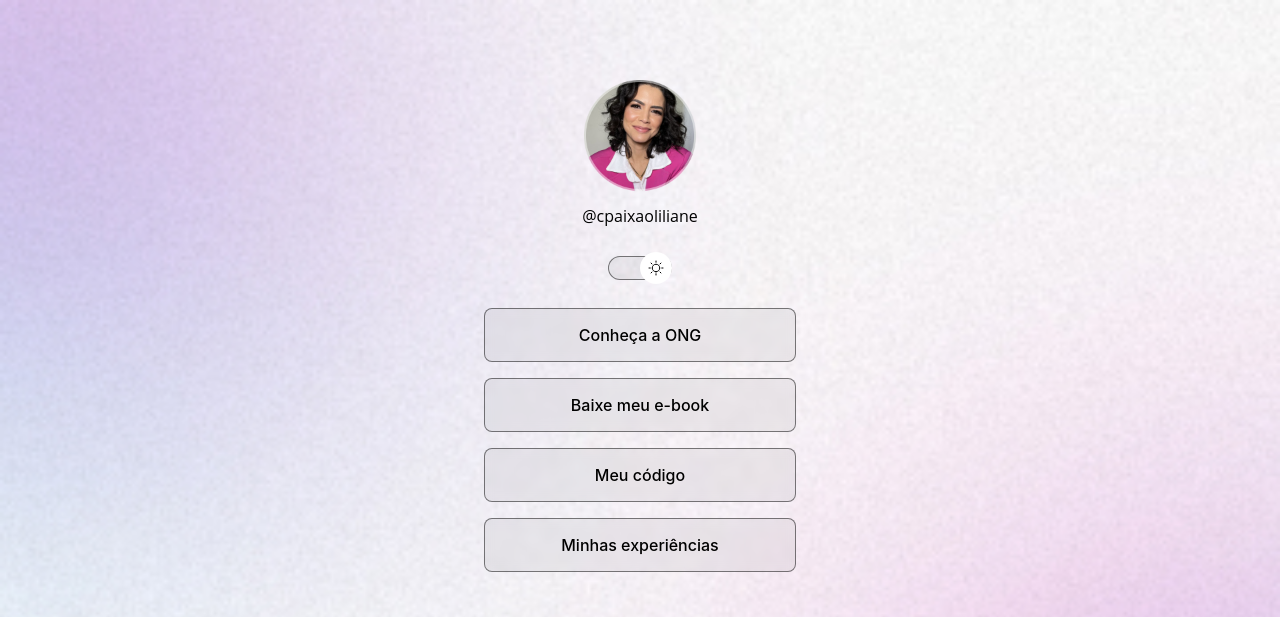
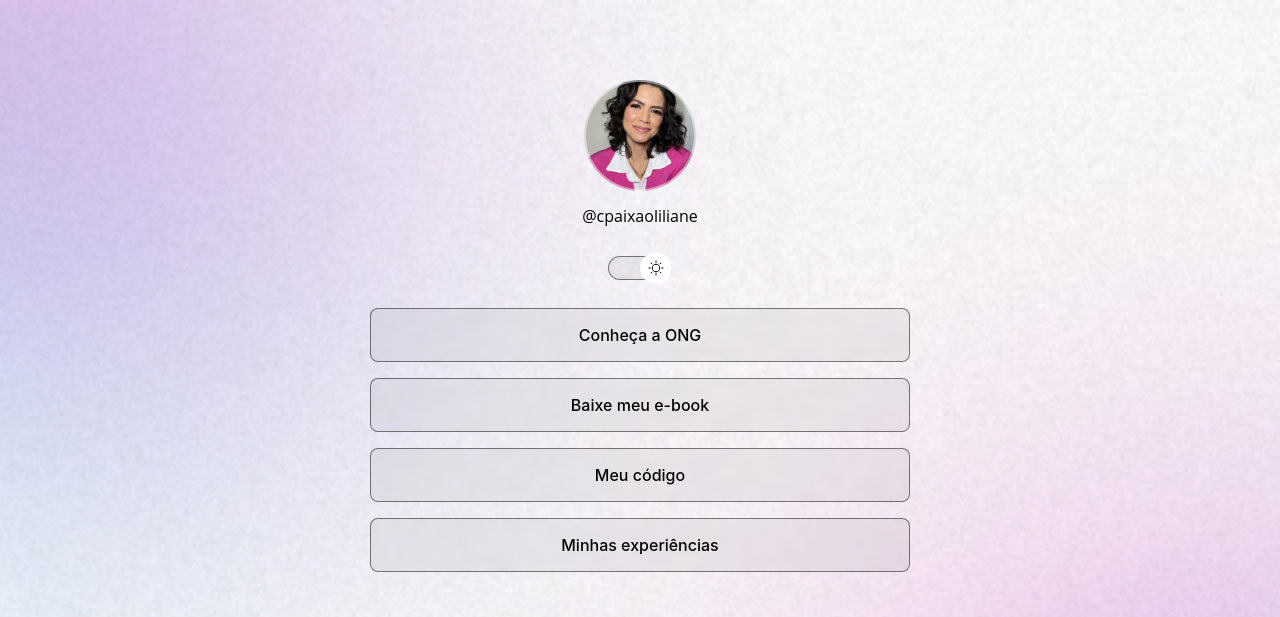
Before and after one commit to LilianePaixao/projetoLinkTree, a plain HTML site: page index.html in a window 1280 px wide. Shown: the top 617 px of the page. Drawn offline with Linux system fonts and the light colour scheme.

Commit message:
adjust container width

```diff
--- a/style.css
+++ b/style.css
@@ -46,8 +46,9 @@ body *{
 }
 
 #container{
-  padding: 0 24px;;
-  width: 360px;
+  padding: 0 24px;
+  width: 100%;
+  max-width: 588px;
   margin: 56px auto auto;
 }
 
```
